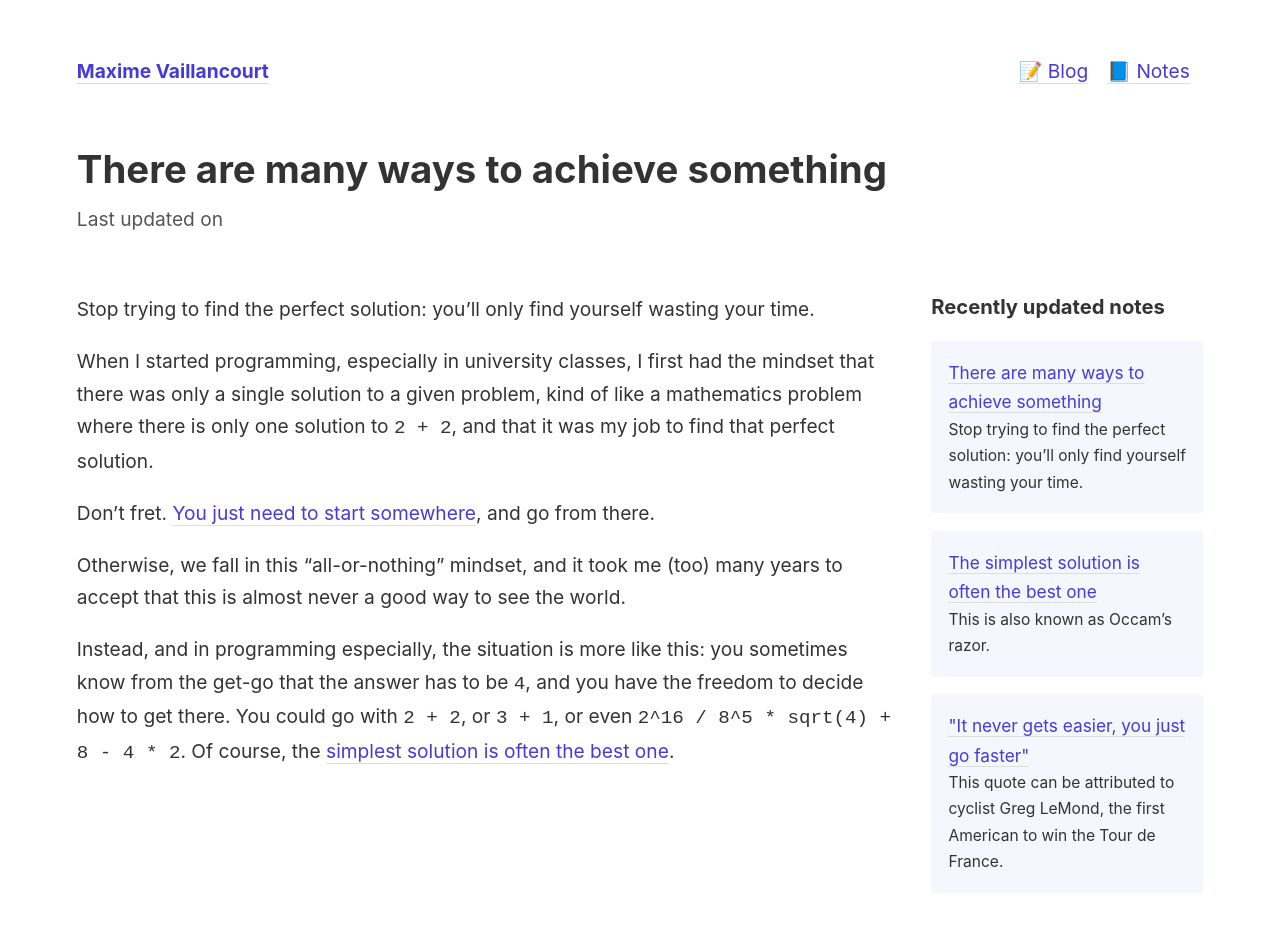
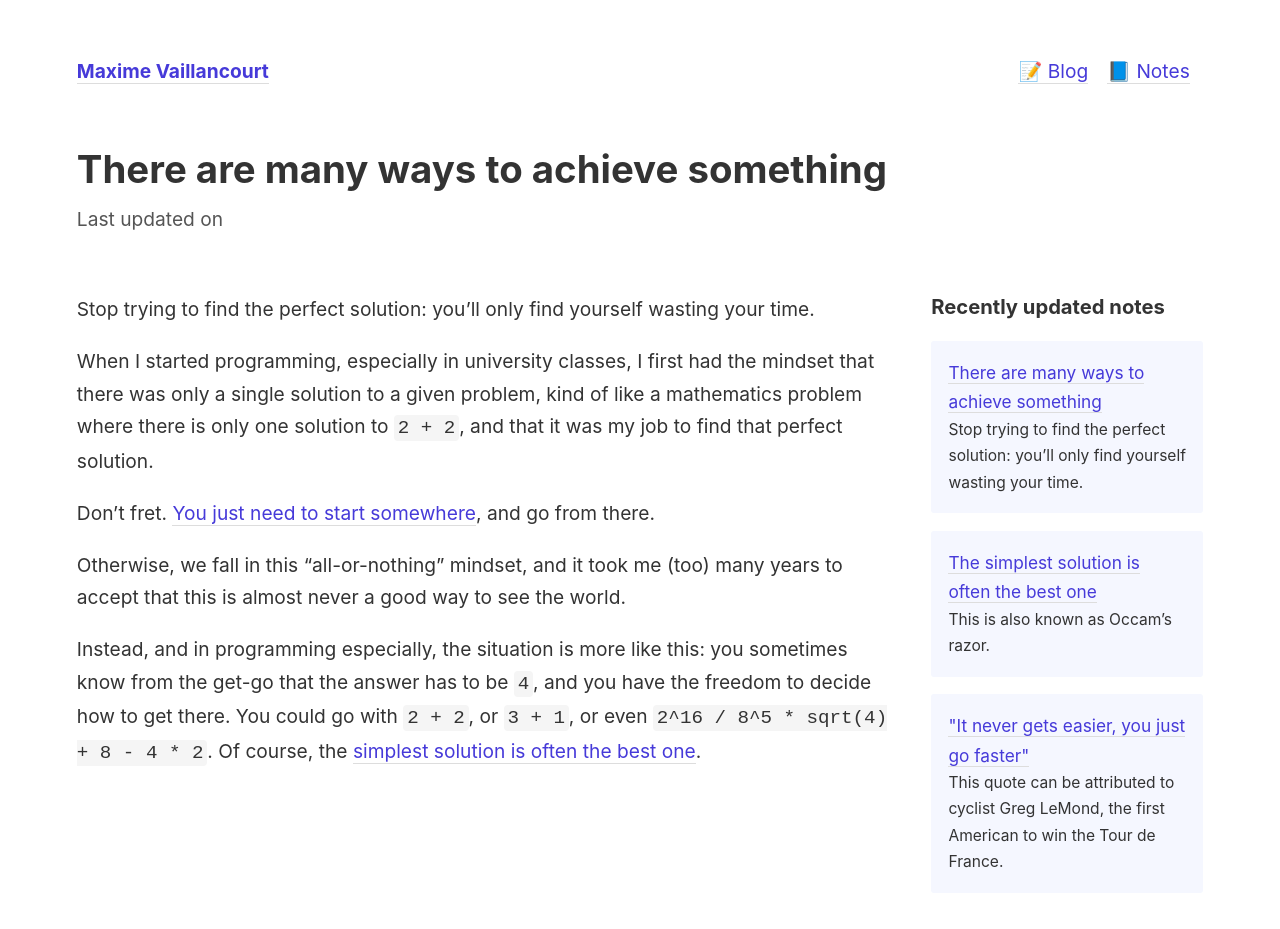
Before and after one commit to maximevaillancourt/maximevaillancourt.github.io, a Jekyll site: the page built from _notes/there-are-many-ways-to-achieve-something.md, in a window 1280 px wide. Built offline with Jekyll 4.4.1, drawn with Linux system fonts in a browser that asks for light colours.

Commit message:
Add light grey background to <code> elements

```diff
--- a/_sass/_code.scss
+++ b/_sass/_code.scss
@@ -1,3 +1,8 @@
+code {
+  background: #f5f5f5;
+  padding: 0.1em 0.2em;
+  border-radius: 4px;
+}
 .highlight  {
   background: #f8f8f8;
   padding: 1px 1em;
```
